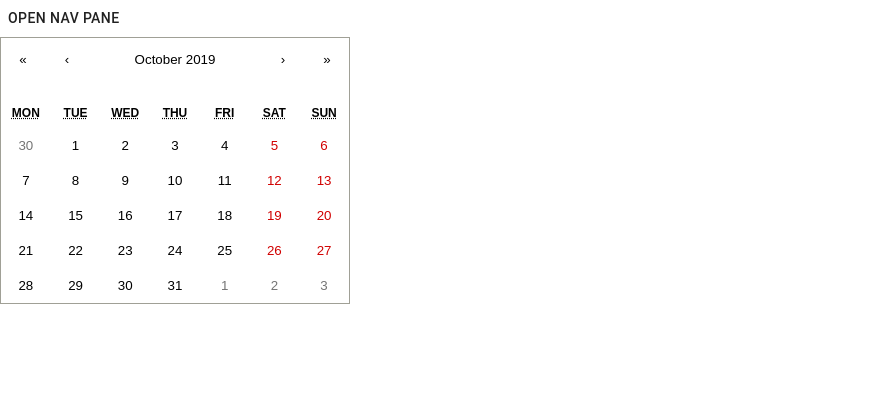
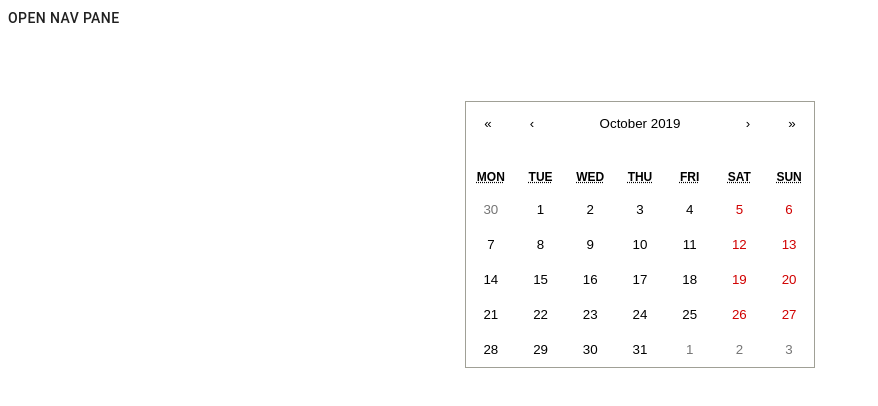
Before and after one commit to Oblarg/react_playground, a React (Create React App) app: page /calendar in a window 1280 px wide. Shown: the top 406 px of the page, without its empty margins (0-878 px from the left). Built offline with nearby package versions, Linux system fonts and the light colour scheme.

Commit message:
updated calendar styling

```diff
--- a/src/calendar/Calendar.tsx
+++ b/src/calendar/Calendar.tsx
@@ -28,9 +28,10 @@ export const CalendarPage = () => {
           Calendar
       </title>
       </div>
-      <div>
+      <div className="calendar-container">
         <Calendar
           onClickDay={openEventDialog}
+          className="calendar"
         />
       </div>
     </div>
--- a/src/calendar/EventDialog.tsx
+++ b/src/calendar/EventDialog.tsx
@@ -1,7 +1,7 @@
 import React from 'react';
 import Modal from '@material-ui/core/Modal'
 import Button from '@material-ui/core/Button'
-import './eventDialog.css'
+import './styles.css'
 import {Fade} from "@material-ui/core";
 
 interface EventDialogProps {
--- a/src/calendar/eventDialog.css
+++ b/src/calendar/styles.css
@@ -8,3 +8,12 @@
     border: 2px solid;
     padding: 10px 20px 10px;
 }
+
+.calendar{
+    display: inline-block;
+    text-align: center;
+}
+
+.calendar-container{
+    padding-top: 5%;
+}
```
